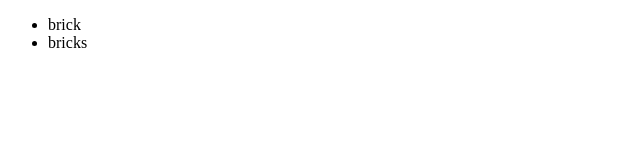
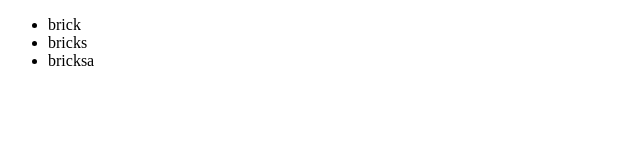
Before and after one commit to levi-works/newGitTest, a plain HTML site: page index.html in a window 1280 px wide. Shown: the full height of the page, 0-640 px from the left. Drawn offline with Linux system fonts and the light colour scheme.

Commit message:
updated index

```diff
--- a/index.html
+++ b/index.html
@@ -7,6 +7,7 @@
 	<ul>
 		<li>brick</li>
 		<li>bricks</li>
+		<li>bricksa</li>
 	</ul>
 </body>
 </html>
```
